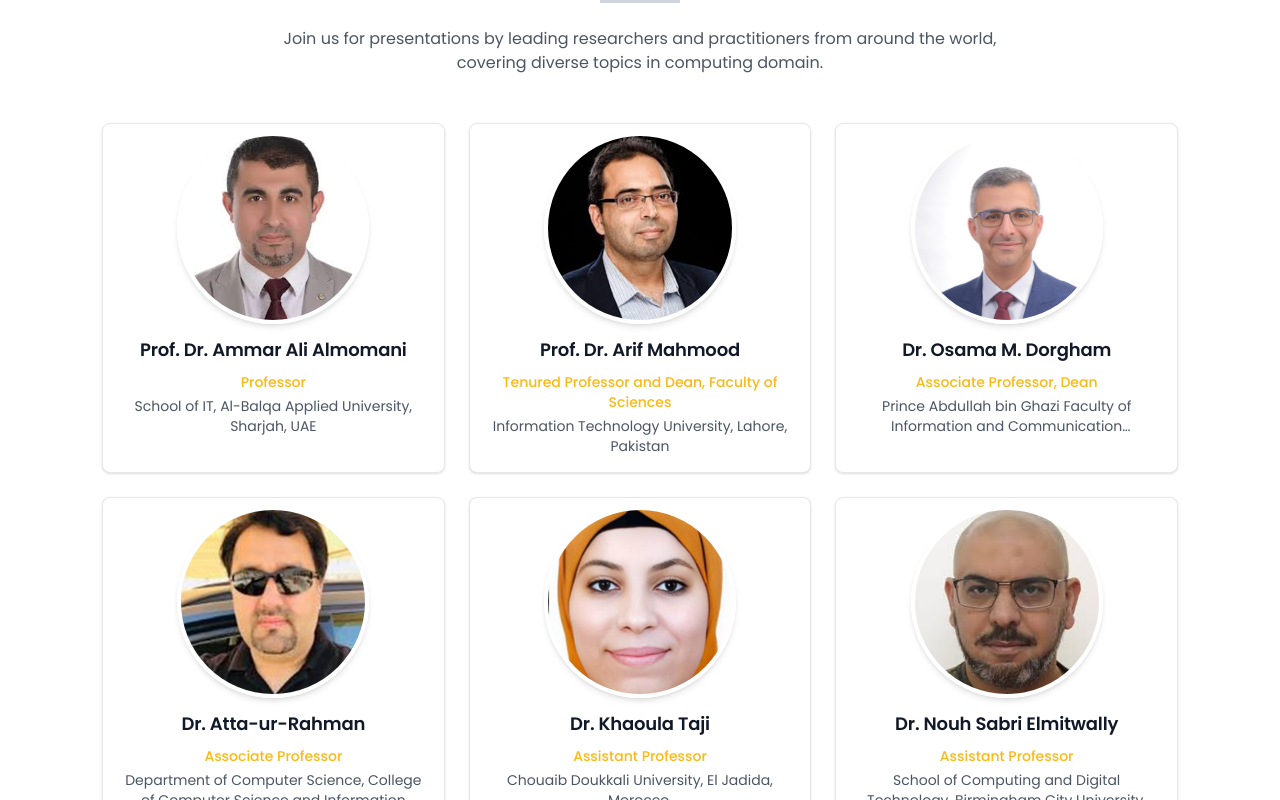
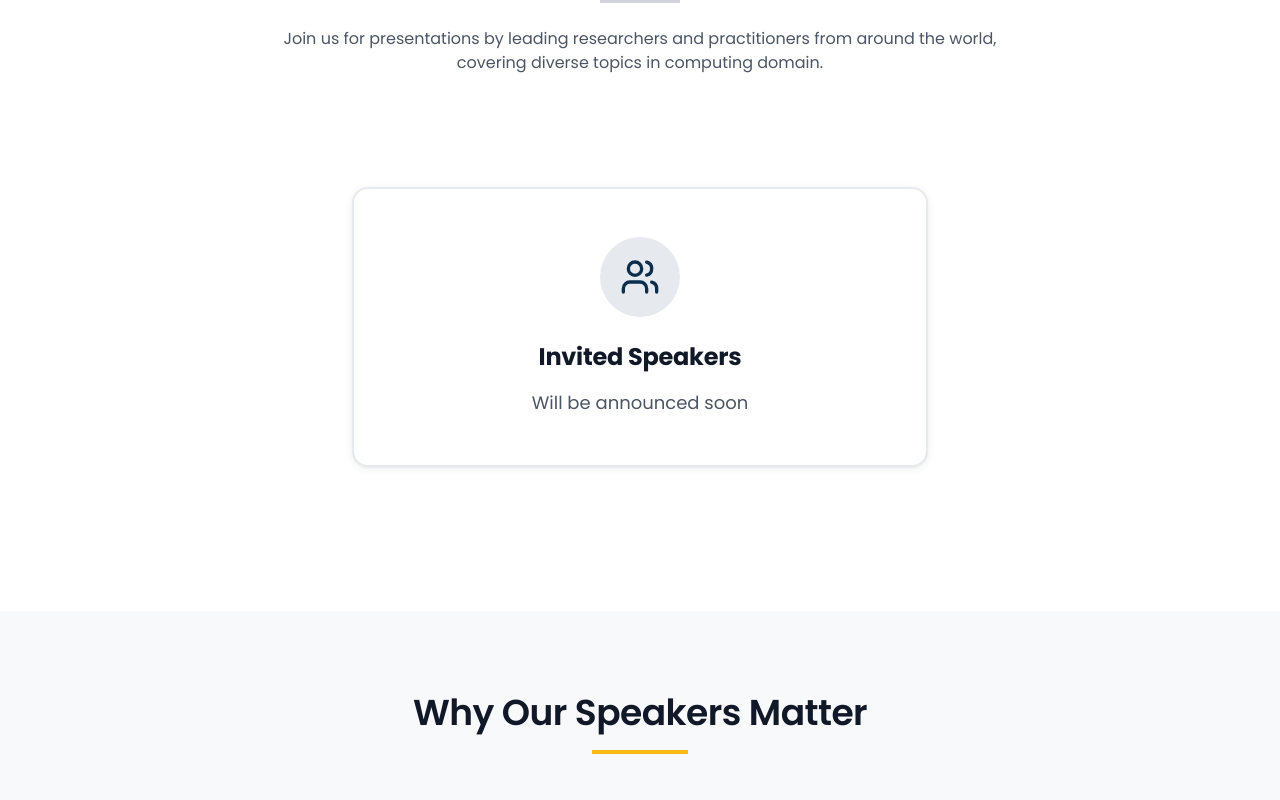
Before and after one commit to haroon147/icci-25, a React (Vite) app in the folder frontend/: page /speakers in a window 1280 px wide. Shown: the part 1460-2260 px from the top of the page. Built offline with nearby package versions, Linux system fonts and the light colour scheme.

Commit message:
Hide invited speakers — replace with Will be Announced Soon placeholder
Co-Authored-By: Claude Sonnet 4.6 <noreply@anthropic.com>

```diff
--- a/frontend/src/pages/Speakers.jsx
+++ b/frontend/src/pages/Speakers.jsx
@@ -271,39 +271,14 @@ export default function Speakers() {
             </p>
           </div>
 
-          <div className="grid grid-cols-1 md:grid-cols-2 lg:grid-cols-3 gap-6">
-            {invitedSpeakers.map((speaker, index) => (
-              <div
-                key={index}
-                className="bg-white rounded-lg shadow hover:shadow-lg transition-all duration-300 overflow-hidden border border-gray-200 p-4 group"
-              >
-                {/* Circular Avatar */}
-                <div className="flex justify-center -mt-2">
-                  <img
-                    src={speaker.image}
-                    alt={speaker.name}
-                    className="w-40 h-40 md:w-48 md:h-48 rounded-full object-cover border-4 border-white shadow-md transition-transform duration-300 group-hover:scale-105"
-                    onError={(e) => {
-                      e.target.src =
-                        "https://images.unsplash.com/photo-1507003211169-0a1dd7228f2d?w=400&h=400&fit=crop&crop=face";
-                    }}
-                  />
-                </div>
-
-                {/* Content Section */}
-                <div className="text-center mt-3">
-                  <h3 className="text-lg font-semibold text-text-primary">
-                    {speaker.name}
-                  </h3>
-                  <p className="text-sm text-accent font-medium mt-2">
-                    {speaker.title}
-                  </p>
-                  <p className="text-sm text-text-secondary mt-1 line-clamp-2">
-                    {speaker.affiliation}
-                  </p>
-                </div>
+          <div className="flex flex-col items-center justify-center py-16">
+            <div className="bg-white rounded-2xl shadow-soft p-12 text-center max-w-xl w-full border-2 border-primary/10">
+              <div className="bg-primary/10 w-20 h-20 rounded-full flex items-center justify-center mx-auto mb-6">
+                <Users className="h-10 w-10 text-primary" />
               </div>
-            ))}
+              <h3 className="text-2xl font-bold text-text-primary mb-4">Invited Speakers</h3>
+              <p className="text-lg text-text-secondary">Will be announced soon</p>
+            </div>
           </div>
 
         </div>
```
